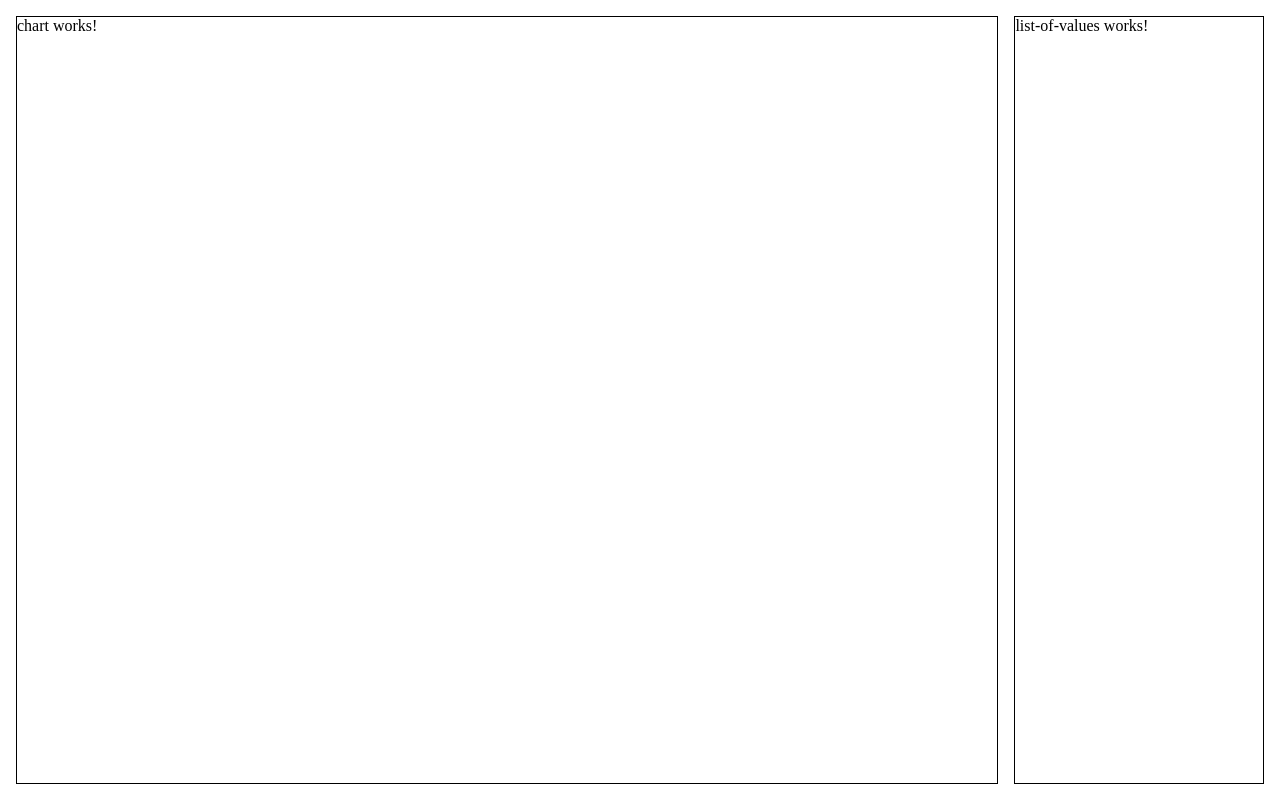
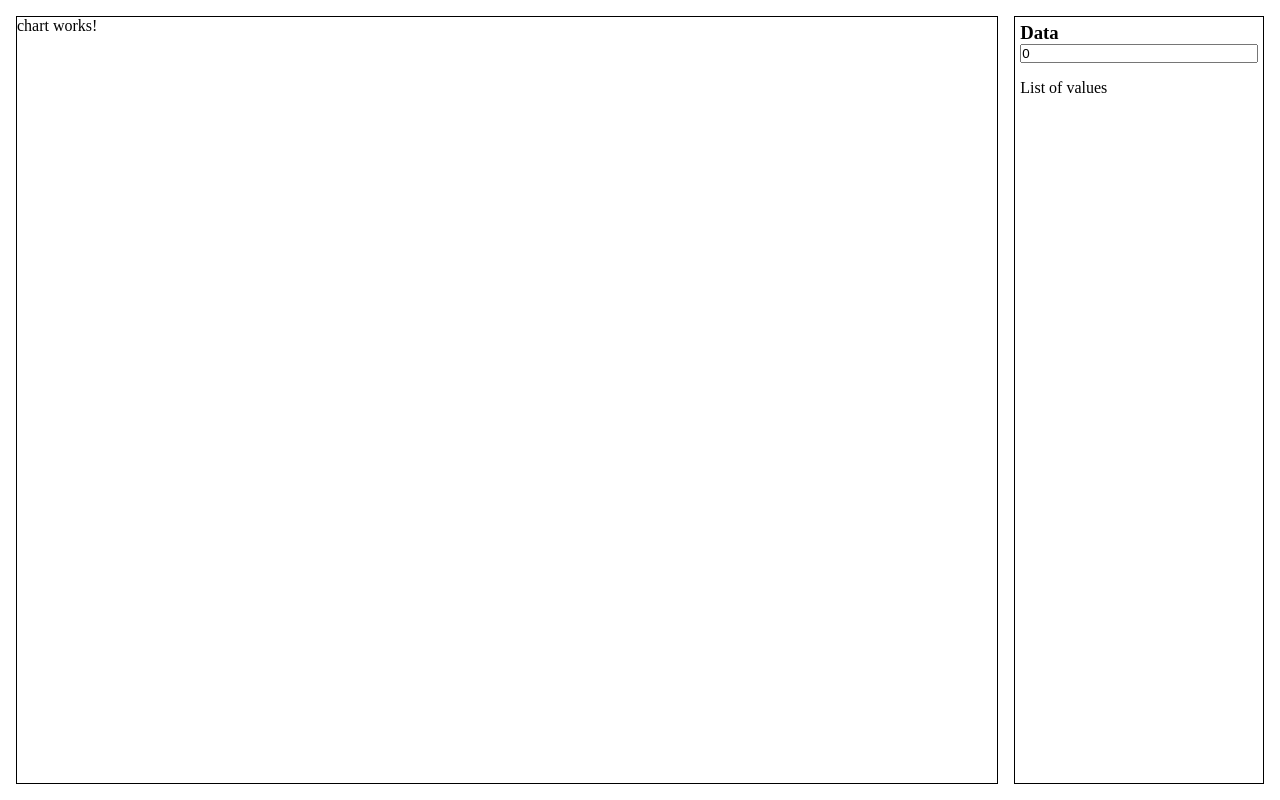
Before and after one commit to KirillKolomin/test-angular-d3, an Angular app: page / in a window 1280 px wide. Built offline with nearby package versions, Linux system fonts and the light colour scheme.

Commit message:
Add adding and removing functionality

```diff
--- a/src/app/chart-page/chart-page.component.css
+++ b/src/app/chart-page/chart-page.component.css
@@ -1,4 +1,4 @@
-:host {
+.chart-page {
   display: flex;
   padding: 1rem;
   gap: 1rem;
--- a/src/app/chart-page/chart-page.component.html
+++ b/src/app/chart-page/chart-page.component.html
@@ -1,2 +1,4 @@
-<app-chart class="page-element chart"></app-chart>
-<app-list-of-values class="page-element list-of-values"></app-list-of-values>
+<main class="chart-page">
+  <app-chart class="page-element chart"></app-chart>
+  <app-list-of-values [values]="values" class="page-element list-of-values" (onNewValueAdd)="addNewValue($event)" (onValueRemove)="removeValue($event)"></app-list-of-values>
+</main>
--- a/src/app/chart-page/chart-page.component.ts
+++ b/src/app/chart-page/chart-page.component.ts
@@ -1,6 +1,9 @@
-import { Component } from '@angular/core';
+import {Component, OnInit} from '@angular/core';
 import {ChartComponent} from "./chart/chart.component";
 import {ListOfValuesComponent} from "./list-of-values/list-of-values.component";
+import {Value} from "./domain/value";
+
+const LOCAL_STORAGE_VALUE_KEY = 'values';
 
 @Component({
   selector: 'app-chart-page',
@@ -12,6 +15,35 @@ import {ListOfValuesComponent} from "./list-of-values/list-of-values.component";
   templateUrl: './chart-page.component.html',
   styleUrl: './chart-page.component.css'
 })
-export class ChartPageComponent {
+export class ChartPageComponent implements OnInit {
+  values: Value[] = [];
 
+  ngOnInit(): void {
+    this.restoreValuesFromLocalStorage();
+  }
+
+  addNewValue(value: number): void {
+    this.values.push({
+      date: new Date().toISOString().slice(14, 23),
+      value,
+    });
+    this.setValuesToLocalStorage();
+  }
+
+  removeValue(index: number): void {
+    this.values.splice(index, 1);
+    this.setValuesToLocalStorage();
+  }
+
+  setValuesToLocalStorage(): void {
+    localStorage.setItem(LOCAL_STORAGE_VALUE_KEY, JSON.stringify(this.values));
+  }
+
+  restoreValuesFromLocalStorage(): void {
+    const storedValues = localStorage.getItem(LOCAL_STORAGE_VALUE_KEY);
+
+    if (storedValues) {
+      this.values = JSON.parse(storedValues);
+    }
+  }
 }
--- /dev/null
+++ b/src/app/chart-page/domain/value.ts
@@ -0,0 +1,4 @@
+export interface Value {
+  date: string;
+  value: number;
+}
--- a/src/app/chart-page/list-of-values/list-of-values.component.css
+++ b/src/app/chart-page/list-of-values/list-of-values.component.css
@@ -0,0 +1,38 @@
+.list-of-values {
+  padding: 0.3rem;
+}
+
+.list-of-values__input {
+  width: 100%;
+}
+
+.list-of-values__list-title {
+  margin-top: 1rem;
+}
+
+.value-list {
+  display: flex;
+  flex-direction: column;
+  gap: 0.2rem;
+}
+
+.value-list-item {
+  display: flex;
+  justify-content: space-between;
+  align-items: center;
+  padding: 0.1rem 0.3rem;
+  border: 0.1rem solid #000;
+}
+
+.value-list-item__value {
+  display: block;
+  margin-left: 0.5rem;
+}
+
+.value-list-item__button {
+  margin-left: auto;
+}
+
+.remove-button {
+  padding: 0.1rem 0.5rem;
+}
--- a/src/app/chart-page/list-of-values/list-of-values.component.html
+++ b/src/app/chart-page/list-of-values/list-of-values.component.html
@@ -1 +1,12 @@
-<p>list-of-values works!</p>
+<section class="list-of-values">
+  <h3>Data</h3>
+  <input class="list-of-values__input" type="number" [formControl]="control" (keydown.enter)="addValueItem($event)">
+  <p class="list-of-values__list-title">List of values</p>
+  <ul class="value-list">
+    <li *ngFor="let value of values; let index = index" class="value-list-item">
+      <span class="value-list-item__date">{{value.date}}</span>
+      <span class="value-list-item__value"><b>{{value.value}}</b></span>
+      <button class="value-list-item__button remove-button" (click)="removeValueItem(index)">Remove</button>
+    </li>
+  </ul>
+</section>
--- a/src/app/chart-page/list-of-values/list-of-values.component.ts
+++ b/src/app/chart-page/list-of-values/list-of-values.component.ts
@@ -1,12 +1,34 @@
-import { Component } from '@angular/core';
+import {Component, EventEmitter, Input, Output} from '@angular/core';
+import {FormControl, ReactiveFormsModule} from "@angular/forms";
+import {NgForOf} from "@angular/common";
+import {Value} from "../domain/value";
 
 @Component({
   selector: 'app-list-of-values',
   standalone: true,
-  imports: [],
+  imports: [
+    ReactiveFormsModule,
+    NgForOf
+  ],
   templateUrl: './list-of-values.component.html',
   styleUrl: './list-of-values.component.css'
 })
 export class ListOfValuesComponent {
+  @Input() values: Value[] = []
 
+  control = new FormControl<number>(0)
+
+  @Output() onNewValueAdd = new EventEmitter<number>();
+  @Output() onValueRemove = new EventEmitter<number>();
+
+  addValueItem(event: Event) {
+    event.stopPropagation();
+
+    this.onNewValueAdd.emit(this.control.value ?? 0);
+    this.control.setValue(0);
+  }
+
+  removeValueItem(index: number): void {
+    this.onValueRemove.emit(index);
+  }
 }
--- a/src/styles.css
+++ b/src/styles.css
@@ -6,5 +6,4 @@ html, body {
   box-sizing: border-box;
   margin: 0;
   padding: 0;
-  border: none;
 }
```
